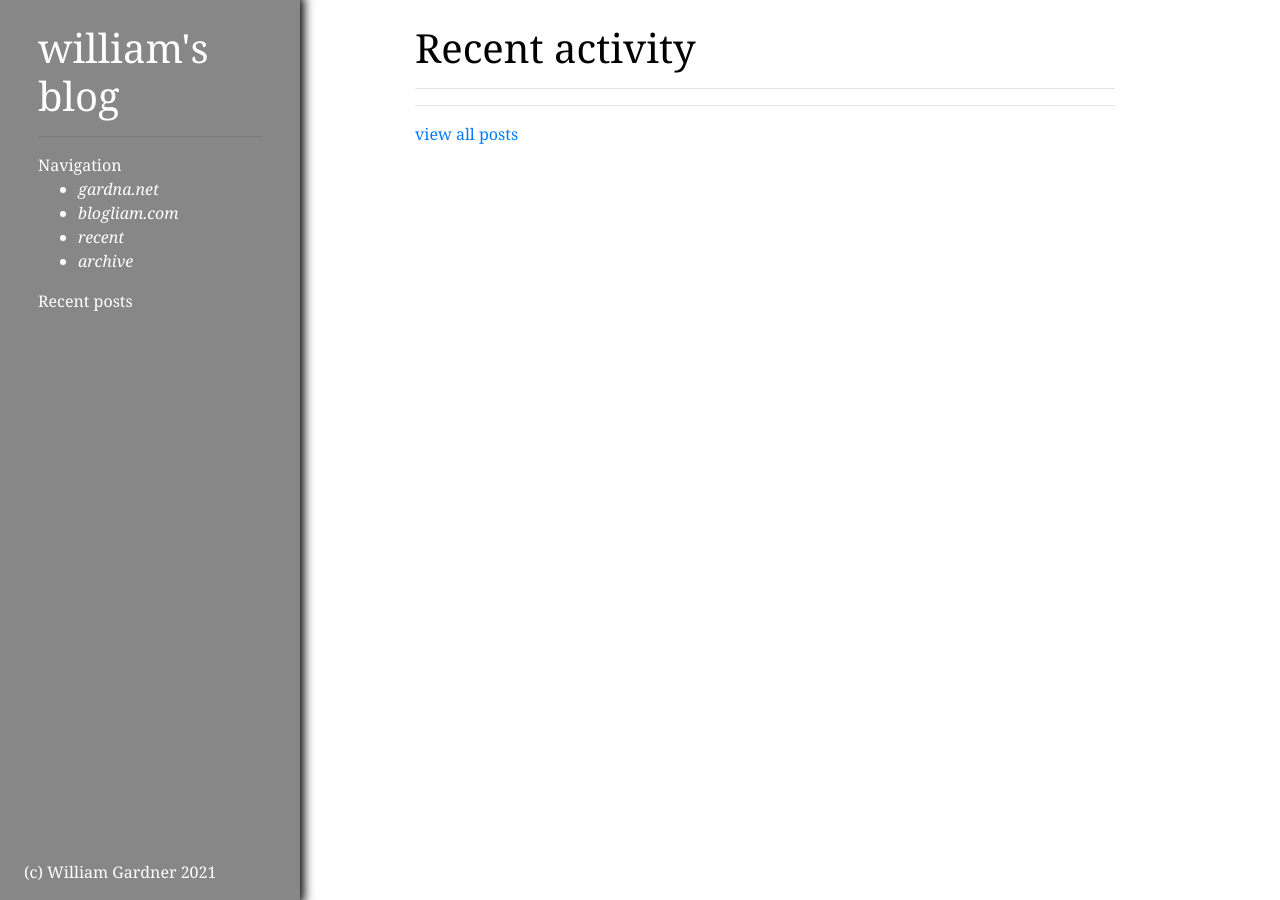
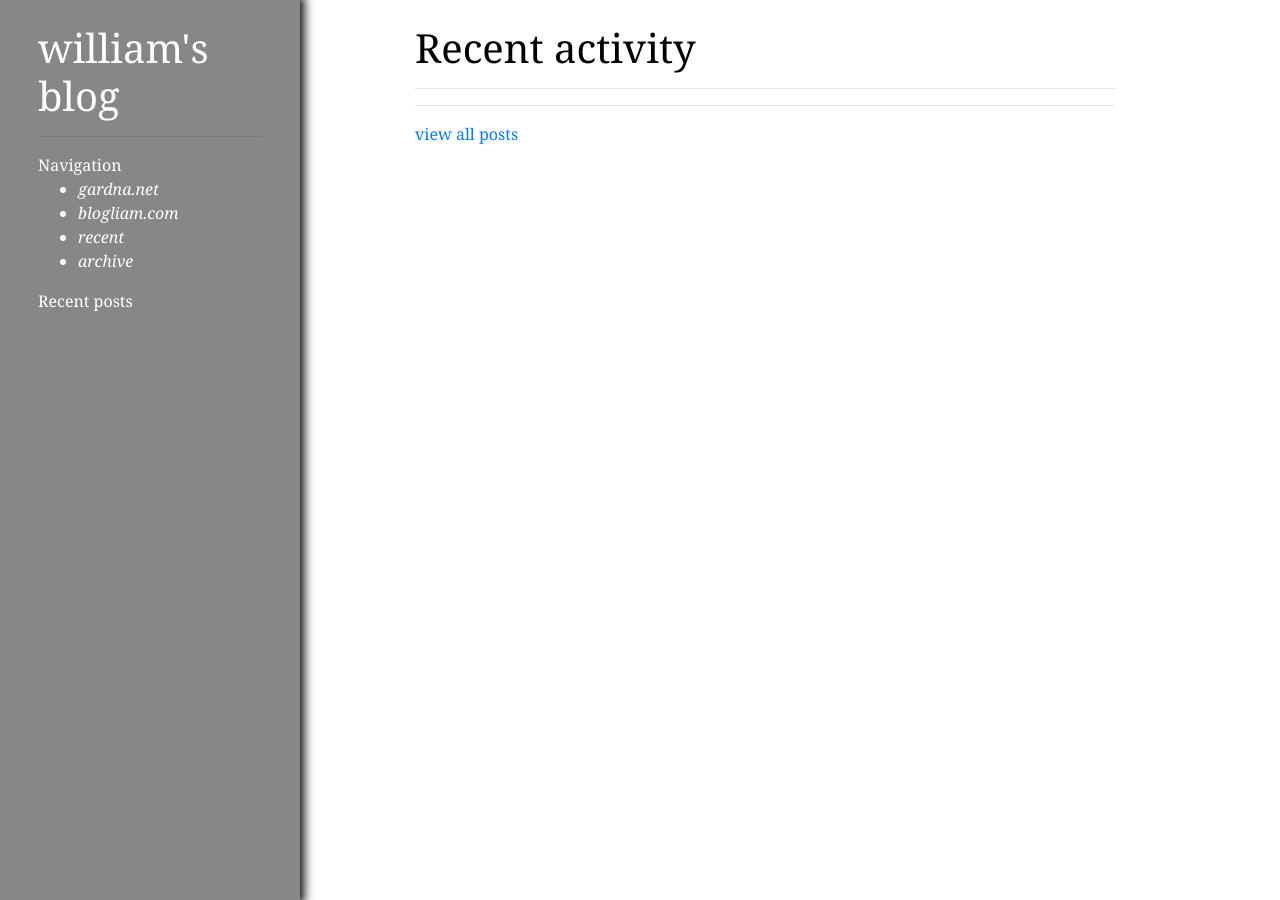
Before and after one commit to blogliam/gardna.blogliam.com, a Jekyll site: the page built from index.md, in a window 1280 px wide. Built offline with Jekyll 4.4.1, drawn with Linux system fonts in a browser that asks for light colours.

Commit message:
removed footer text

```diff
--- a/_layouts/default.html
+++ b/_layouts/default.html
@@ -42,9 +42,7 @@
                         </ul>
                     </div>
 
-                    <div class="px-4 fixed-bottom">
-                        <p>(c) William Gardner 2021</p>
-                    </div>
+                    <div class="px-4 fixed-bottom"></div>
                 </div>
             </div>
 
```
